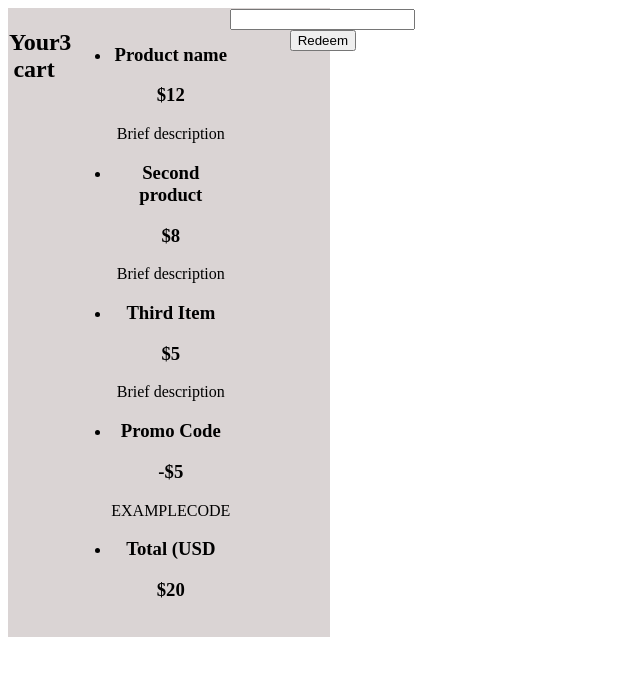
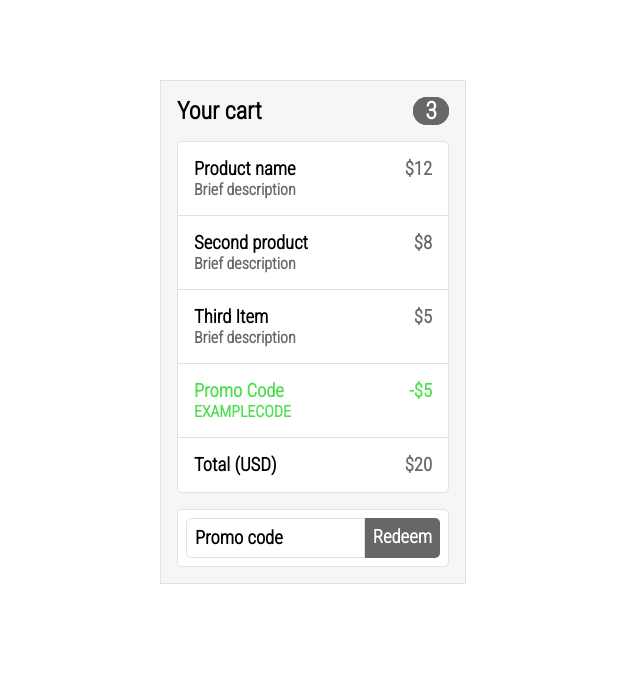
Before and after one commit to rawinolivera/wdd331r, a plain HTML site: page week13/index.html in a window 1280 px wide. Shown: the whole page, without its empty margins (0-640 px from the left). Drawn offline with Linux system fonts and the light colour scheme.

Commit message:
week13 done

```diff
--- a/js/index.js
+++ b/js/index.js
@@ -60,9 +60,9 @@ const links = [
         url: "https://youtu.be/GXdlQHTp9U4"
     },
     {
-        label: "Week-13: ",
-        objective: "",
-        url: "https://rawinolivera.github.io/wdd331r/"
+        label: "Week-13: Components and Architecture",
+        objective: "Re-create the provided shopping cart in a codepen using layout principles like BEM.",
+        url: "week13/index.html"
     }
 ]
 
--- a/week13/css/setup.scss
+++ b/week13/css/setup.scss
@@ -1,9 +1,10 @@
 @import url('https://fonts.googleapis.com/css2?family=Dancing+Script:wght@500&family=Roboto+Condensed:ital,wght@0,300;1,300&display=swap');
 
-$base-font: 'roboto';
-$lgray: #dad4d4;
-$dgray: #524d4d;
+$base-font: 'roboto condensed';
+$lgray: #f4f6f8;
+$lgray2: #e2e2e2;
+$dgray: #686666;
 $black: #000;
-$green: #54b154;
+$green: #4ddf4d;
 $bone: #ebe2e2;
 $white: #ffffff;
--- a/week13/css/style.scss
+++ b/week13/css/style.scss
@@ -2,12 +2,107 @@
 
 body {
     background-color: $white;
-    text-align: center;
+    font-family: $base-font;
 }
 
 .cart {
-    width: 20rem;
-    border: 1px solid $lgray;
+    position: absolute;
+    left: 10rem;
+    top: 5rem;
+    width: 19rem;
+    border: 1px solid $lgray2;
     background-color: $lgray;
-    display: flex;
+    display: grid;
+    grid-template-columns: 1.2fr auto;
+    .title {
+        margin: 1rem 0 0 1rem;
+    }
+    .items-number {
+        margin: 1rem 0 0;
+        text-align: right;
+        border-width: 1rem solid $lgray2;
+    }
+    .items-number span {
+        margin: 1rem;
+        background-color: $dgray;
+        color: $white;
+        border-left: solid .8rem $dgray;
+        border-right: solid .8rem $dgray;
+        border-radius: 15px;
+    }
+    ul {
+        border-radius: 5px;
+        margin: 1rem;
+        grid-column: 1 / 3;
+        max-width: 19rem;
+        padding: 0;
+        border: 1px solid $lgray2;
+        background-color: $white;
+        li {
+            border-top: 1px solid $lgray2;
+            list-style: none;
+            div {
+                display: grid;
+                grid-template-columns: 1fr 1fr;
+                .price {
+                    color: $dgray;
+                    text-align: right;
+                    margin: 0;
+                    grid-column: 2 / 3;
+                    right: 0;
+                    padding: 1rem 1rem 0 0;
+                }
+                .item {
+                    color: $black;
+                    margin: 0;
+                    text-align: left;
+                    padding: 1rem 0 0 1rem;
+                }
+                .description {
+                    color: $dgray;
+                    font-weight: 600;
+                    margin: 0;
+                    text-align: left;
+                    padding: 0 0 1rem 1rem;
+                }
+                .desc {
+                    color: $green;
+                }
+                .total {
+                    padding-bottom: 1rem;
+                }
+            }
+        }
+        li:nth-child(1) {
+            border-top: none;
+        }
+    }
+
+    form {
+        grid-column: 1 / 3;
+        display: grid;
+        grid-template-columns: 1.2fr auto;
+        border: 1px solid $lgray2;
+        padding: .5rem;
+        margin: 0 1rem 1rem;
+        background-color: $white;
+        border-radius: 5px;
+        .code {
+            margin: 0;
+            border: 1px solid $lgray2;
+            padding: .5rem;
+            border-top-left-radius: 5px;
+            border-bottom-left-radius: 5px;
+            background-color: $white;
+        }
+        .button {
+            margin: 0;
+            justify-items: right;
+            padding: .5rem;
+            background-color: $dgray;
+            color: $white;
+            border-top-right-radius: 5px;
+            border-bottom-right-radius: 5px;
+        }
+    }
 }
--- a/week13/index.html
+++ b/week13/index.html
@@ -10,46 +10,46 @@
 <body>
     <div class="cart">
         <h2 class="title">Your cart</h2>
-        <h2 class="items-number">3</h2>
+        <h2 class="items-number"><span>3</span></h2>
         <ul>
             <li>
                 <div>
-                    <h3>Product name</h3>
-                    <h3>$12</h3>
-                    <p>Brief description</p>
+                    <h3 class="item">Product name</h3>
+                    <h3 class="price">$12</h3>
+                    <p class="description">Brief description</p>
                 </div>
             </li>
             <li>
                 <div>
-                    <h3>Second product</h3>
-                    <h3>$8</h3>
-                    <p>Brief description</p>
+                    <h3 class="item">Second product</h3>
+                    <h3 class="price">$8</h3>
+                    <p class="description">Brief description</p>
                 </div>
             </li>
             <li>
                 <div>
-                    <h3>Third Item</h3>
-                    <h3>$5</h3>
-                    <p>Brief description</p>
+                    <h3 class="item">Third Item</h3>
+                    <h3 class="price">$5</h3>
+                    <p class="description">Brief description</p>
                 </div>
             </li>
             <li>
                 <div>
-                    <h3>Promo Code</h3>
-                    <h3>-$5</h3>
-                    <p>EXAMPLECODE</p>
+                    <h3 class="item desc">Promo Code</h3>
+                    <h3 class="price desc">-$5</h3>
+                    <p class="description desc">EXAMPLECODE</p>
                 </div>
             </li>
             <li>
                 <div>
-                    <h3>Total (USD</h3>
-                    <h3>$20</h3>
+                    <h3 class="item">Total (USD)</h3>
+                    <h3 class="price total">$20</h3>
                 </div>
             </li>
         </ul>
         <form action="">
-            <input type="text">
-            <button>Redeem</button>
+            <h3 class="code">Promo code</h3>
+            <h3 class="button">Redeem</h3>
         </form>
     </div>
 </body>
```
Also changed, not shown: week13/css/style.css, 1 other file.
